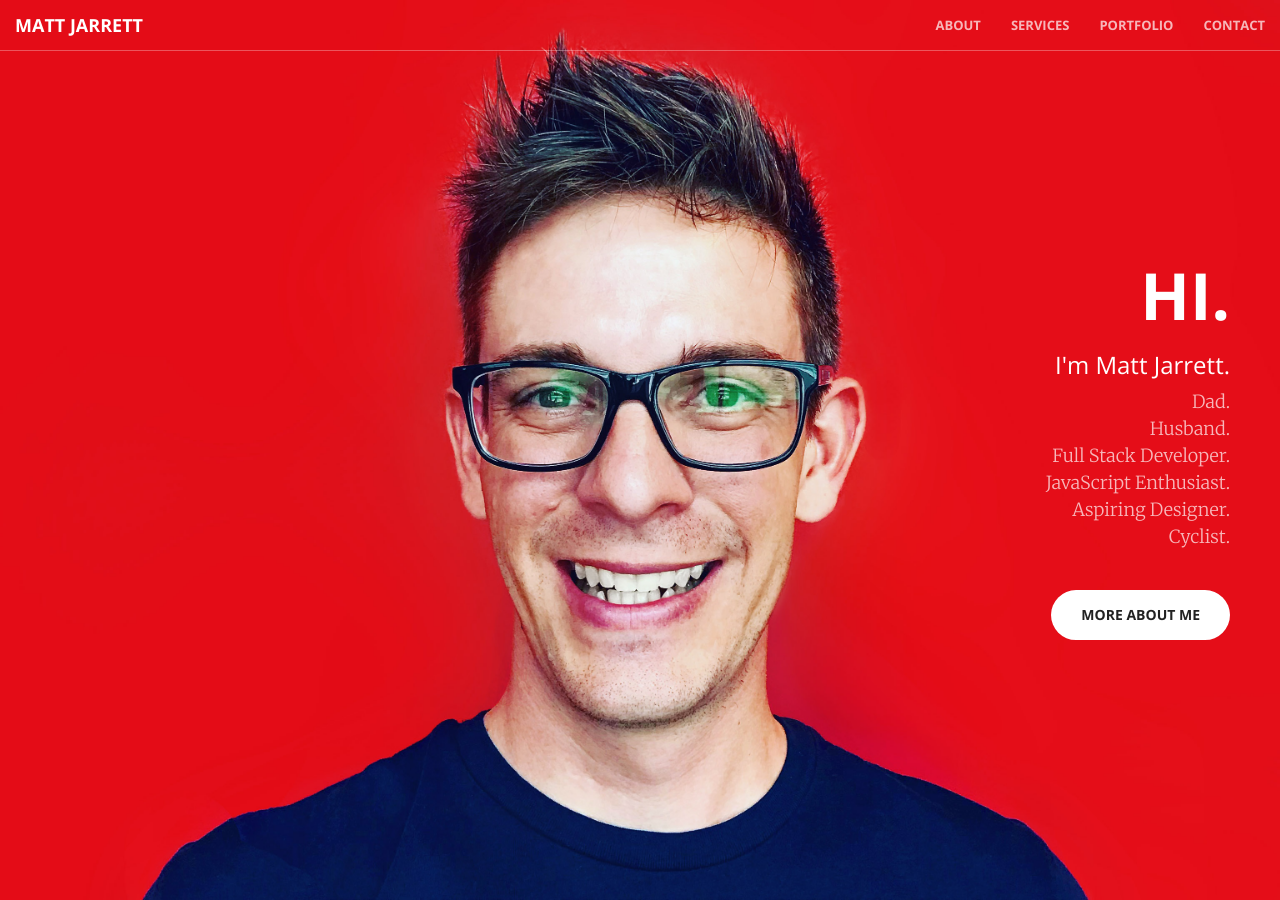
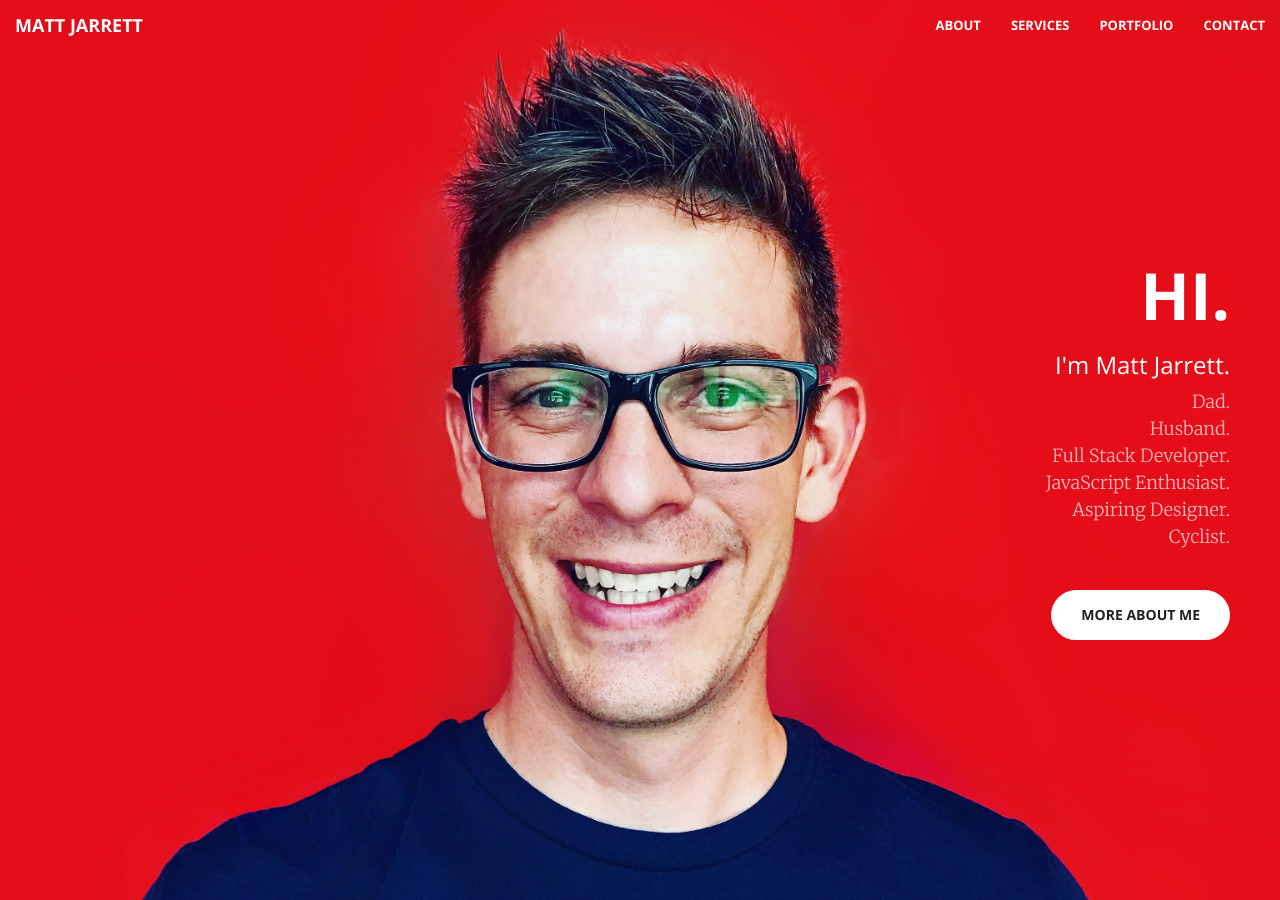
Before and after one commit to cujarrett/cujarrett.github.io, a Jekyll site: the page built from index.html, in a window 1280 px wide and 900 px high. Built offline with Jekyll 4.4.1, drawn with Linux system fonts in a browser that asks for light colours; Markdown is read by kramdown in place of the engine named in the settings.

Commit message:
Updates header styling

```diff
--- a/_sass/_base.scss
+++ b/_sass/_base.scss
@@ -110,9 +110,9 @@ aside {
     }
     @media (min-width: 768px) {
         background-color: transparent;
-        border-color: rgba(white, .3);
+        border-color: rgba(white, 0);
         .navbar-header .navbar-brand {
-            color: rgba(white, .7);
+            color: rgba(white, 1);
             &:hover,
             &:focus {
                 color: white;
@@ -120,7 +120,7 @@ aside {
         }
         .nav > li > a,
         .nav > li > a:focus {
-            color: rgba(white, .7);
+            color: rgba(white, 1);
             &:hover {
                 color: white;
             }
```
